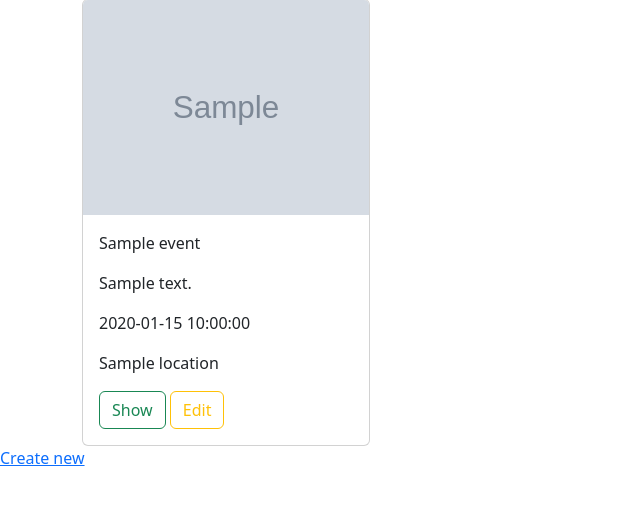
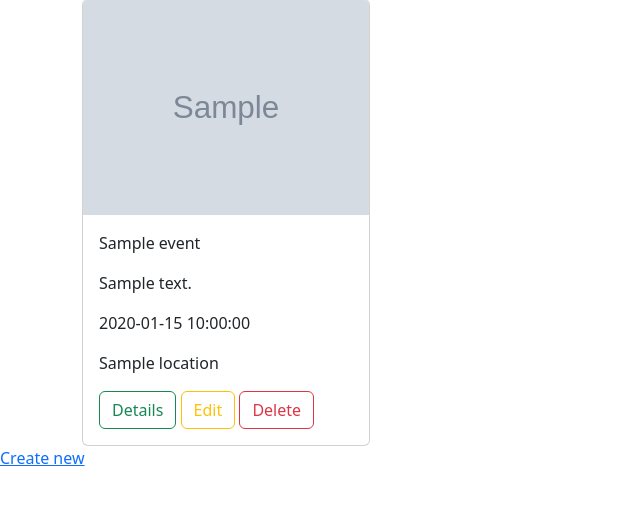
Before and after one commit to Arnaldo1990/BE18_CR6_ArnaldoBismarques, a Symfony app: template templates/event/index.html.twig in a window 1280 px wide. Shown: the part 113-618 px from the top of the page, without its empty margins (0-640 px from the left). Run offline with Twig, Linux system fonts and the light colour scheme; the template is opened without the code that fills it: most values are stand-ins (such as "Sample title", 1, 10 or a date in 2020); grey boxes marked "Sample" are stand-in pictures; some libraries are stand-ins or nearby versions.

Commit message:
finished

```diff
--- a/templates/event/index.html.twig
+++ b/templates/event/index.html.twig
@@ -11,8 +11,9 @@
                     <p class="card-text">{{ event.description }}</p>
                     <p class="card-text">{{ event.eventDate ? event.eventDate|date('Y-m-d H:i:s') : '' }}</p>
                     <p class="card-text">{{ event.location }}</p>
-                    <a class="btn btn-outline-success" href="{{ path('app_event_show', {'id': event.id}) }}">Show</a>
+                    <a class="btn btn-outline-success" href="{{ path('app_event_show', {'id': event.id}) }}">Details</a>
                     <a class="btn btn-outline-warning" href="{{ path('app_event_edit', {'id': event.id}) }}">Edit</a>
+                    <a class="btn btn-outline-danger" href="{{ path('app_event_delete', {'id': event.id}) }}">Delete</a>
                 </div>
             </div>
         </div>
```
